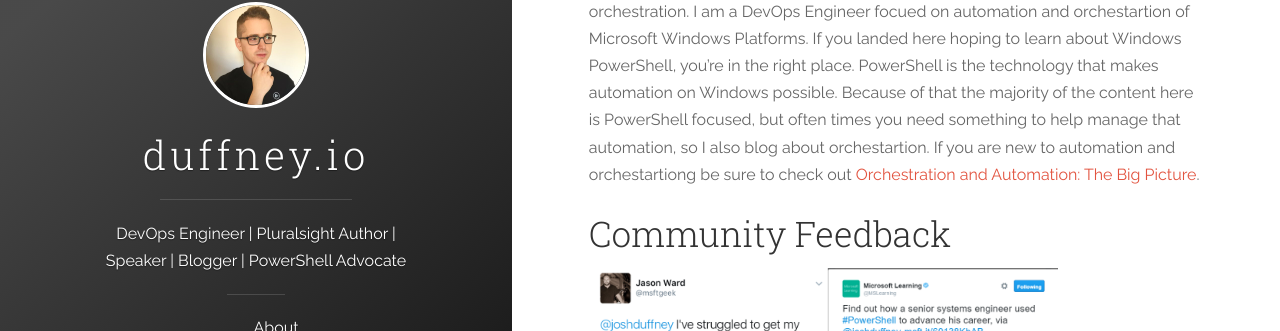
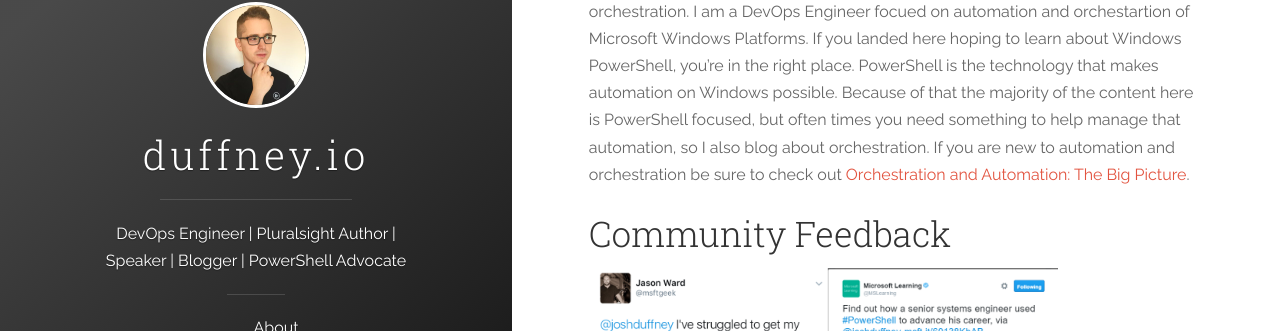
Before and after one commit to AzureDevOps3/duffney.github.io, a Jekyll site: the page built from about.md, in a window 1280 px wide and 900 px high. Shown: the part 223-554 px from the top of the window. Built offline with Jekyll 4.4.1, drawn with Linux system fonts in a browser that asks for light colours; nearby versions of some CDN libraries; some of the changed text lies outside the part shown.

Commit message:
corrected spelling mistakes

```diff
--- a/about.md
+++ b/about.md
@@ -4,7 +4,7 @@ title: I am Here to Help You Learn
 permalink: /about/
 ---
 
-My name is Josh Duffney and my mission is to help you learn about automation and orchestration. I am a DevOps Engineer focued on automation and orchestartion of Microsoft Windows Platforms. If you landed here hoping to learn about Windows PowerShell, you're in the right place. PowerShell is the technology that makes automation on Windows possible. Because of that the majority of the content here is PowerShell focused, but often times you need something to help manage that automation, so I also blog about orchestartion. If you are new to automation and orchestartiong be sure to check out [Orchestration and Automation: The Big Picture](https://app.pluralsight.com/library/courses/orchestration-automation-big-picture).
+My name is Josh Duffney and my mission is to help you learn about automation and orchestration. I am a DevOps Engineer focued on automation and orchestartion of Microsoft Windows Platforms. If you landed here hoping to learn about Windows PowerShell, you're in the right place. PowerShell is the technology that makes automation on Windows possible. Because of that the majority of the content here is PowerShell focused, but often times you need something to help manage that automation, so I also blog about orchestration. If you are new to automation and orchestration be sure to check out [Orchestration and Automation: The Big Picture](https://app.pluralsight.com/library/courses/orchestration-automation-big-picture).
 
 ## Community Feedback
 
```
